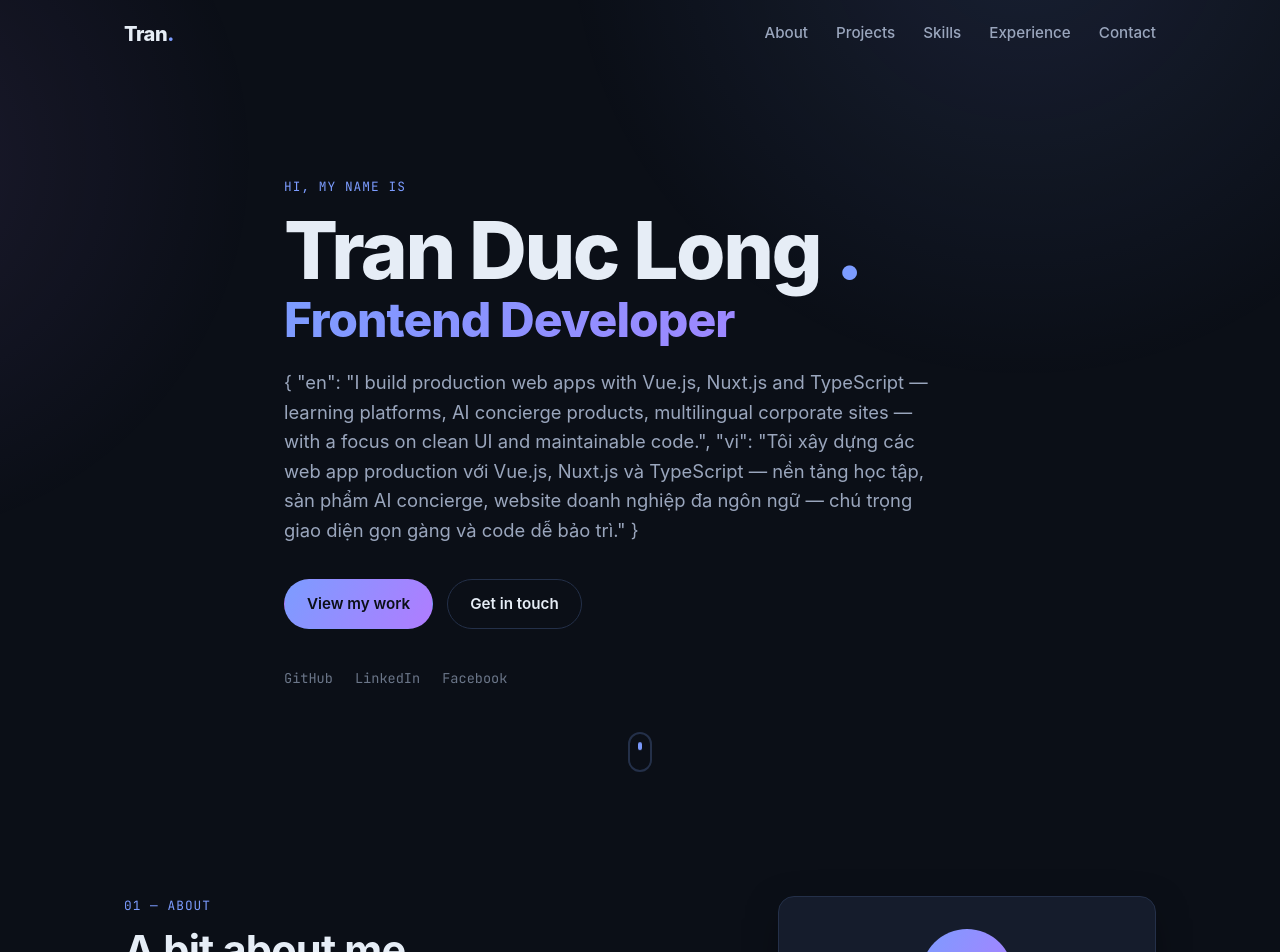
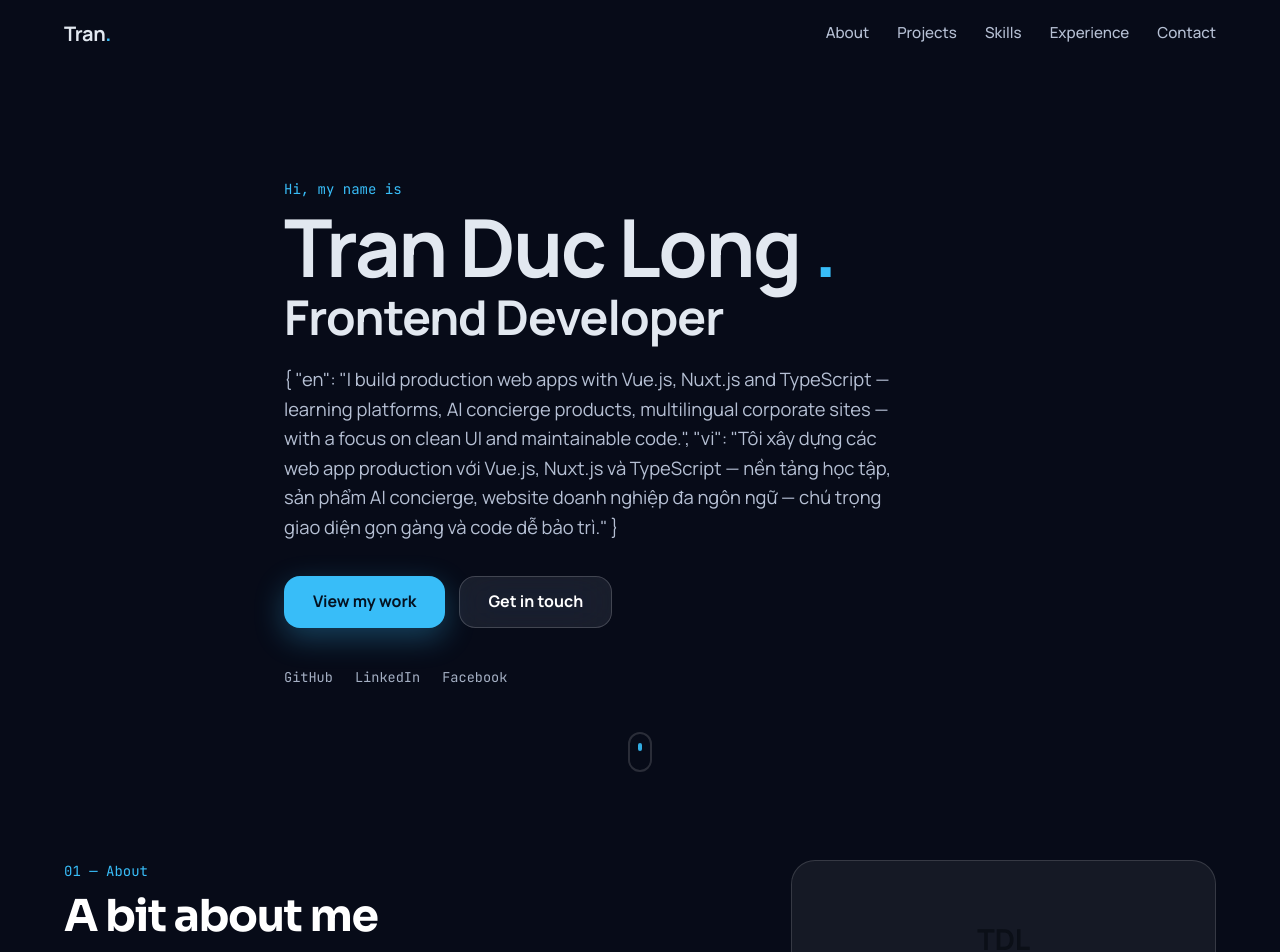
Before and after one commit to longtranaf/portfolio, a Nuxt app: page / in a window 1280 px wide. Shown: the top 952 px of the page. Built offline with nearby package versions, Linux system fonts and the light colour scheme.

Commit message:
style: add redesigned tokens and Vietnamese display font
Co-Authored-By: Claude Opus 5.5 <noreply@anthropic.com>

```diff
--- a/assets/css/main.css
+++ b/assets/css/main.css
@@ -1,25 +1,37 @@
 /* ---------- Design tokens ---------- */
 :root {
-  --bg: #0b0f17;
-  --bg-soft: #111827;
-  --surface: #151c2c;
-  --surface-2: #1c2538;
-  --border: #243049;
-  --text: #e6edf6;
-  --text-muted: #9aa6bd;
-  --text-dim: #6b7689;
-  --accent: #7c9cff;
-  --accent-2: #b07cff;
-  --accent-3: #4fd1c5;
-  --gradient: linear-gradient(120deg, var(--accent), var(--accent-2));
-  --shadow: 0 10px 40px -12px rgba(0, 0, 0, 0.6);
-  --radius: 16px;
-  --radius-sm: 10px;
-  --maxw: 1080px;
-  --header-h: 68px;
-  --font: 'Inter', -apple-system, BlinkMacSystemFont, 'Segoe UI', Roboto, Helvetica,
-    Arial, sans-serif;
+  --bg: #070b18;
+  --white: #fff;
+  --text: #e2e8f0;
+  --text-soft: #cbd5e1;
+  --text-muted: #b6c0d4;
+  --text-dim: #a5b0c4;
+  --line: rgba(255, 255, 255, 0.1);
+  --border: rgba(255, 255, 255, 0.14);
+  --border-soft: rgba(255, 255, 255, 0.12);
+  --surface: rgba(255, 255, 255, 0.06);
+  --surface-2: rgba(255, 255, 255, 0.08);
+  --accent: #38bdf8;
+  --accent-2: #a78bfa;
+  --accent-3: #f472b6;
+  --on-accent: #04111f;
+  --glass-blur: blur(1.25rem) saturate(150%);
+  --glass-highlight: inset 0 0.0625rem 0 rgba(255, 255, 255, 0.12);
+  --glass-shadow: 0 0.5rem 2rem rgba(2, 6, 23, 0.35);
+  --gutter: clamp(1rem, 4vw, 1.5rem);
+  --radius: 1.5rem;
+  --radius-lg: 1.75rem;
+  --radius-xl: 2rem;
+  --maxw: 75rem;
+  --header-h: 4.25rem;
+  --font: 'Manrope', system-ui, -apple-system, 'Segoe UI', Roboto, sans-serif;
+  --display: 'Sora', var(--font);
   --mono: 'JetBrains Mono', ui-monospace, SFMono-Regular, Menlo, monospace;
+}
+
+/* Sora has no Vietnamese glyphs */
+:root:lang(vi) {
+  --display: 'Be Vietnam Pro', var(--font);
 }
 
 /* ---------- Reset ---------- */
@@ -33,7 +45,7 @@
 
 html {
   scroll-behavior: smooth;
-  scroll-padding-top: calc(var(--header-h) + 16px);
+  scroll-padding-top: calc(var(--header-h) + 2rem);
 }
 
 body {
@@ -44,18 +56,7 @@ body {
   -webkit-font-smoothing: antialiased;
   text-rendering: optimizeLegibility;
   overflow-x: hidden;
-}
-
-/* Subtle ambient background glow */
-body::before {
-  content: '';
-  position: fixed;
-  inset: 0;
-  z-index: -1;
-  background:
-    radial-gradient(60vw 60vw at 80% -10%, rgba(124, 156, 255, 0.12), transparent 60%),
-    radial-gradient(50vw 50vw at -10% 20%, rgba(176, 124, 255, 0.1), transparent 60%);
-  pointer-events: none;
+  overflow-wrap: break-word;
 }
 
 a {
@@ -68,8 +69,14 @@ img {
   display: block;
 }
 
-ul {
+ul,
+ol {
   list-style: none;
+}
+
+:focus-visible {
+  outline: 0.125rem solid var(--accent);
+  outline-offset: 0.1875rem;
 }
 
 /* ---------- Layout helpers ---------- */
@@ -77,87 +84,109 @@ ul {
   width: 100%;
   max-width: var(--maxw);
   margin-inline: auto;
-  padding-inline: 24px;
+  padding-inline: var(--gutter);
 }
 
 .section {
-  padding-block: 96px;
+  padding-block: clamp(2.5rem, 7vw, 3.75rem);
 }
 
 .section-head {
-  margin-bottom: 48px;
+  display: flex;
+  flex-direction: column;
+  gap: 0.5rem;
+  margin-bottom: 2rem;
 }
 
 .eyebrow {
   font-family: var(--mono);
-  font-size: 0.8rem;
-  letter-spacing: 0.08em;
-  text-transform: uppercase;
+  font-size: 0.875rem;
   color: var(--accent);
-  margin-bottom: 12px;
 }
 
 .section-title {
-  font-size: clamp(1.8rem, 4vw, 2.6rem);
+  font-family: var(--display);
+  font-size: clamp(2rem, 4vw, 2.75rem);
   font-weight: 700;
-  letter-spacing: -0.02em;
-  line-height: 1.1;
+  letter-spacing: -0.03em;
+  line-height: 1.2;
+  color: var(--white);
 }
 
-.section-subtitle {
-  color: var(--text-muted);
-  margin-top: 14px;
-  max-width: 60ch;
+/* ---------- Glass panels ---------- */
+.glass {
+  background: var(--surface);
+  border: 0.0625rem solid var(--border);
+  border-radius: var(--radius);
+  box-shadow: var(--glass-highlight);
+  -webkit-backdrop-filter: var(--glass-blur);
+  backdrop-filter: var(--glass-blur);
 }
 
-.gradient-text {
-  background: var(--gradient);
-  -webkit-background-clip: text;
-  background-clip: text;
-  -webkit-text-fill-color: transparent;
+@supports not ((backdrop-filter: blur(0.0625rem)) or (-webkit-backdrop-filter: blur(0.0625rem))) {
+  .glass {
+    background: rgba(20, 26, 48, 0.92);
+  }
+}
+
+.chip {
+  display: inline-block;
+  padding: 0.375rem 0.75rem;
+  border-radius: 999rem;
+  background: var(--surface-2);
+  border: 0.0625rem solid var(--border-soft);
+  font-size: 0.875rem;
+}
+
+/* ---------- Icons ---------- */
+.icon {
+  width: 1.125rem;
+  height: 1.125rem;
+  flex: none;
+  fill: none;
+  stroke: currentColor;
+  stroke-width: 2;
+  stroke-linecap: round;
+  stroke-linejoin: round;
 }
 
 /* ---------- Buttons ---------- */
 .btn {
   display: inline-flex;
   align-items: center;
-  gap: 8px;
-  padding: 12px 22px;
-  border-radius: 999px;
-  font-weight: 600;
-  font-size: 0.95rem;
-  border: 1px solid transparent;
+  justify-content: center;
+  gap: 0.625rem;
+  min-height: 3.25rem;
+  padding: 0 1.75rem;
+  border-radius: 1rem;
+  border: 0.0625rem solid transparent;
+  font-weight: 700;
   cursor: pointer;
-  transition: transform 0.18s ease, box-shadow 0.18s ease, background 0.18s ease,
-    border-color 0.18s ease;
+  transition: transform 0.18s ease, background 0.18s ease;
+}
+
+.btn:hover {
+  transform: translateY(-0.125rem);
 }
 
 .btn-primary {
-  background: var(--gradient);
-  color: #0b0f17;
-}
-
-.btn-primary:hover {
-  transform: translateY(-2px);
-  box-shadow: 0 12px 30px -10px rgba(124, 156, 255, 0.6);
+  background: var(--accent);
+  color: var(--on-accent);
+  box-shadow: 0 0.625rem 1.875rem rgba(56, 189, 248, 0.3);
 }
 
 .btn-ghost {
-  background: transparent;
-  border-color: var(--border);
-  color: var(--text);
-}
-
-.btn-ghost:hover {
-  border-color: var(--accent);
-  color: var(--accent);
-  transform: translateY(-2px);
+  background: var(--surface-2);
+  border-color: rgba(255, 255, 255, 0.18);
+  color: var(--white);
+  -webkit-backdrop-filter: var(--glass-blur);
+  backdrop-filter: var(--glass-blur);
 }
 
 /* ---------- Reveal on scroll ---------- */
 .reveal {
   opacity: 0;
-  transform: translateY(24px);
+  transform: translateY(1.5rem);
   transition: opacity 0.6s ease, transform 0.6s ease;
 }
 
```
